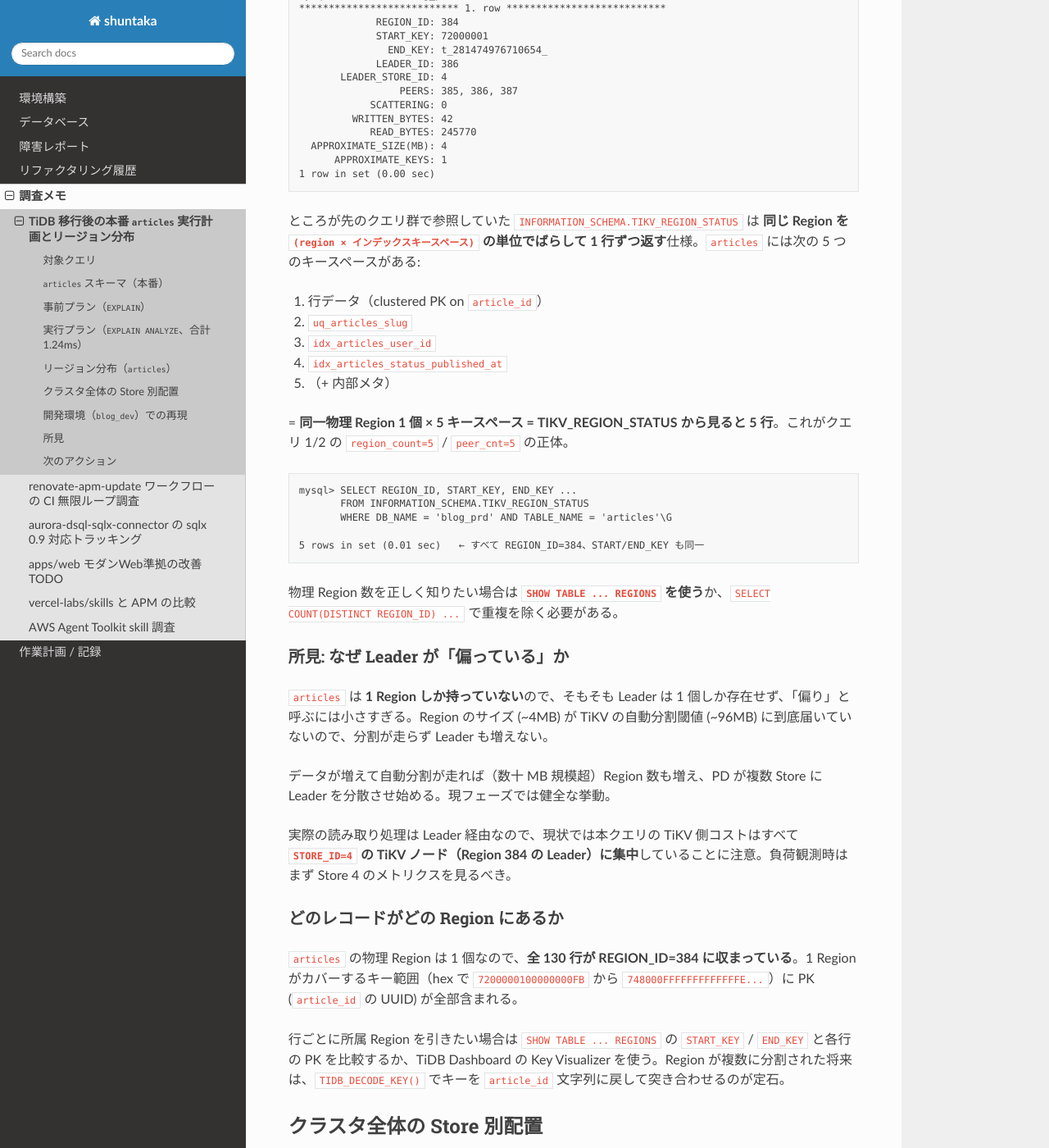
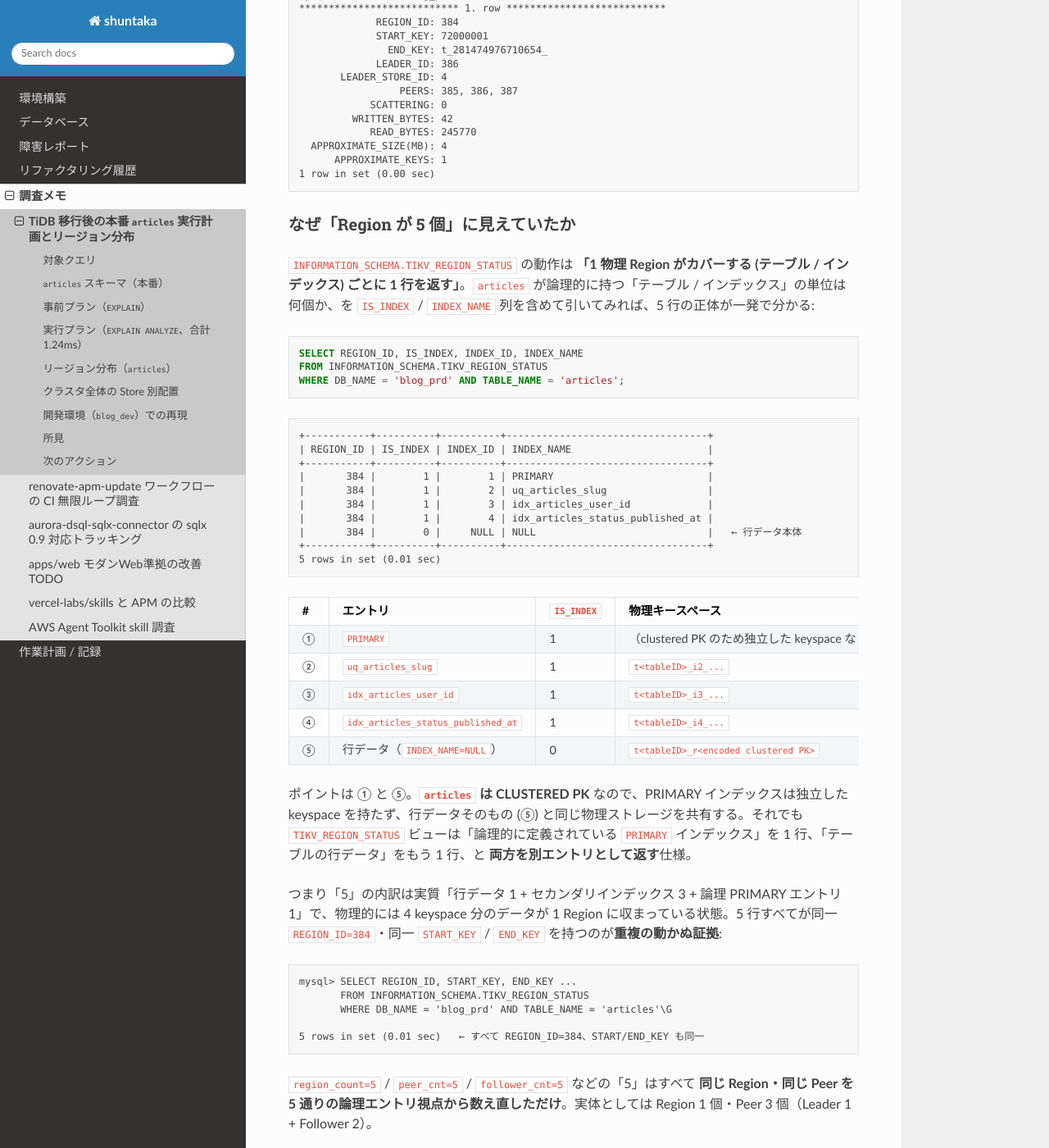
Before and after one commit to shuntaka9576/shuntaka-dev, a Sphinx documentation site: the page built from docs/source/survey/2026-06-28-tidb.md, in a window 1280 px wide and 1400 px high, scrolled down 5317 px. Shown: the whole window at 82% size. Built offline with Sphinx 7.4.7 and the Read the Docs theme 3.1.0, drawn with Linux system fonts in a browser that asks for light colours; pages that are not in the unit, such as notebooks, are missing from menus; some of the changed text lies outside the part shown.

Commit message:
chore(cspell): add keyspace

````diff
--- a/cspell.json
+++ b/cspell.json
@@ -73,6 +73,7 @@
     "innodb",
     "jsonata",
     "jsonnet",
+    "keyspace",
     "knggn",
     "kuromoji",
     "langchain",
--- a/docs/source/survey/2026-06-28-tidb.md
+++ b/docs/source/survey/2026-06-28-tidb.md
@@ -198,15 +198,40 @@ mysql> SHOW TABLE blog_prd.articles REGIONS\G
 1 row in set (0.00 sec)
 ```
 
-ところが先のクエリ群で参照していた `INFORMATION_SCHEMA.TIKV_REGION_STATUS` は **同じ Region を `(region × インデックスキースペース)` の単位でばらして 1 行ずつ返す**仕様。`articles` には次の 5 つのキースペースがある:
+### なぜ「Region が 5 個」に見えていたか
 
-1. 行データ（clustered PK on `article_id`）
-2. `uq_articles_slug`
-3. `idx_articles_user_id`
-4. `idx_articles_status_published_at`
-5. （+ 内部メタ）
+`INFORMATION_SCHEMA.TIKV_REGION_STATUS` の動作は **「1 物理 Region がカバーする (テーブル / インデックス) ごとに 1 行を返す」**。`articles` が論理的に持つ「テーブル / インデックス」の単位は何個か、を `IS_INDEX` / `INDEX_NAME` 列を含めて引いてみれば、5 行の正体が一発で分かる:
 
-= **同一物理 Region 1 個 × 5 キースペース = TIKV_REGION_STATUS から見ると 5 行**。これがクエリ 1/2 の `region_count=5` / `peer_cnt=5` の正体。
+```sql
+SELECT REGION_ID, IS_INDEX, INDEX_ID, INDEX_NAME
+FROM INFORMATION_SCHEMA.TIKV_REGION_STATUS
+WHERE DB_NAME = 'blog_prd' AND TABLE_NAME = 'articles';
+```
+
+```text
++-----------+----------+----------+----------------------------------+
+| REGION_ID | IS_INDEX | INDEX_ID | INDEX_NAME                       |
++-----------+----------+----------+----------------------------------+
+|       384 |        1 |        1 | PRIMARY                          |
+|       384 |        1 |        2 | uq_articles_slug                 |
+|       384 |        1 |        3 | idx_articles_user_id             |
+|       384 |        1 |        4 | idx_articles_status_published_at |
+|       384 |        0 |     NULL | NULL                             |   ← 行データ本体
++-----------+----------+----------+----------------------------------+
+5 rows in set (0.01 sec)
+```
+
+| #   | エントリ                           | `IS_INDEX` | 物理キースペース                       |
+| --- | ---------------------------------- | ---------- | -------------------------------------- |
+| ①   | `PRIMARY`                          | 1          | （clustered PK のため独立した keyspace なし。論理エントリのみ） |
+| ②   | `uq_articles_slug`                 | 1          | `t<tableID>_i2_...`                    |
+| ③   | `idx_articles_user_id`             | 1          | `t<tableID>_i3_...`                    |
+| ④   | `idx_articles_status_published_at` | 1          | `t<tableID>_i4_...`                    |
+| ⑤   | 行データ（`INDEX_NAME=NULL`）       | 0          | `t<tableID>_r<encoded clustered PK>`   |
+
+ポイントは ① と ⑤。**`articles` は CLUSTERED PK** なので、PRIMARY インデックスは独立した keyspace を持たず、行データそのもの (⑤) と同じ物理ストレージを共有する。それでも `TIKV_REGION_STATUS` ビューは「論理的に定義されている `PRIMARY` インデックス」を 1 行、「テーブルの行データ」をもう 1 行、と **両方を別エントリとして返す**仕様。
+
+つまり「5」の内訳は実質「行データ 1 + セカンダリインデックス 3 + 論理 PRIMARY エントリ 1」で、物理的には 4 keyspace 分のデータが 1 Region に収まっている状態。5 行すべてが同一 `REGION_ID=384`・同一 `START_KEY` / `END_KEY` を持つのが**重複の動かぬ証拠**:
 
 ```text
 mysql> SELECT REGION_ID, START_KEY, END_KEY ...
@@ -216,7 +241,15 @@ mysql> SELECT REGION_ID, START_KEY, END_KEY ...
 5 rows in set (0.01 sec)   ← すべて REGION_ID=384、START/END_KEY も同一
 ```
 
-物理 Region 数を正しく知りたい場合は **`SHOW TABLE ... REGIONS` を使う**か、`SELECT COUNT(DISTINCT REGION_ID) ...` で重複を除く必要がある。
+`region_count=5` / `peer_cnt=5` / `follower_cnt=5` などの「5」はすべて **同じ Region・同じ Peer を 5 通りの論理エントリ視点から数え直しただけ**。実体としては Region 1 個・Peer 3 個（Leader 1 + Follower 2）。
+
+### 物理 Region 数の正しい数え方
+
+| 方法                                                                 | 結果 | 正しさ                  |
+| -------------------------------------------------------------------- | ---- | ----------------------- |
+| `SELECT COUNT(*) FROM TIKV_REGION_STATUS WHERE ...`                  | 5    | ❌ keyspace 多重化込み   |
+| `SELECT COUNT(DISTINCT REGION_ID) FROM TIKV_REGION_STATUS WHERE ...` | 1    | ✅                      |
+| `SHOW TABLE blog_prd.articles REGIONS` の行数                         | 1    | ✅                      |
 
 ### 所見: なぜ Leader が「偏っている」か
 
````
Also changed, not shown: 1 other file.
